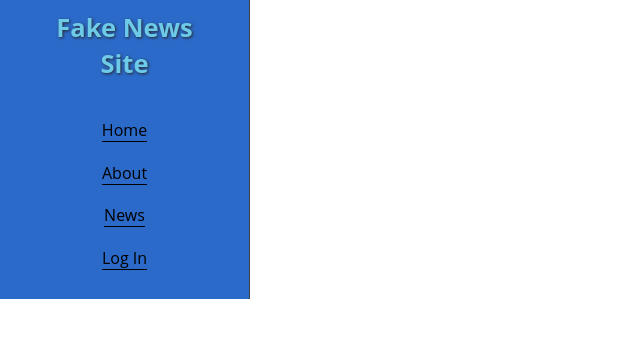
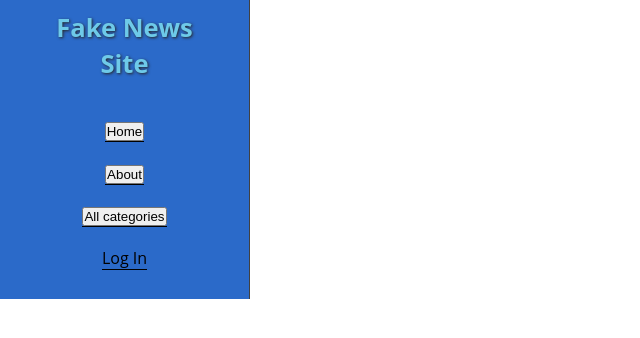
Before and after one commit to JS-goose/fake_news_react, a React (Create React App) app: page / in a window 1280 px wide. Shown: the top 338 px of the page, without its empty margins (0-640 px from the left). Built offline with nearby package versions, Linux system fonts and the light colour scheme; no server answers.

Commit message:
changed nav links over to semantic button elements

```diff
--- a/src/components/layout/Header.js
+++ b/src/components/layout/Header.js
@@ -8,13 +8,19 @@ export default function Header() {
         <h1>Fake News Site</h1>
         <ul>
           <li className="nav-links">
-          <Link to="/">Home</Link>
+            <Link to="/">
+              <button>Home</button>
+            </Link>
           </li>
           <li className="nav-links">
-            <Link to="/about">About</Link>
+            <Link to="/about">
+            <button>About</button>
+            </Link>
           </li>
           <li className="nav-links">
-            <a href="#news">News</a>
+            <Link to="/about">
+            <button>All categories</button>
+            </Link>
           </li>
           <li className="nav-links">
             <a href="#login">Log In</a>
```
